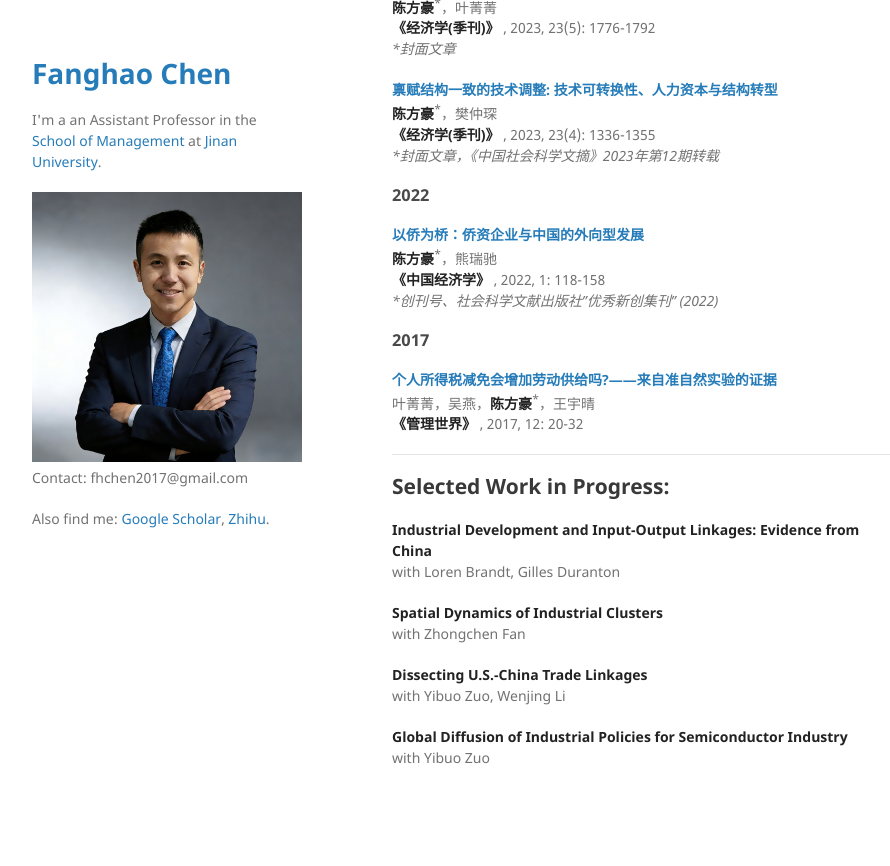
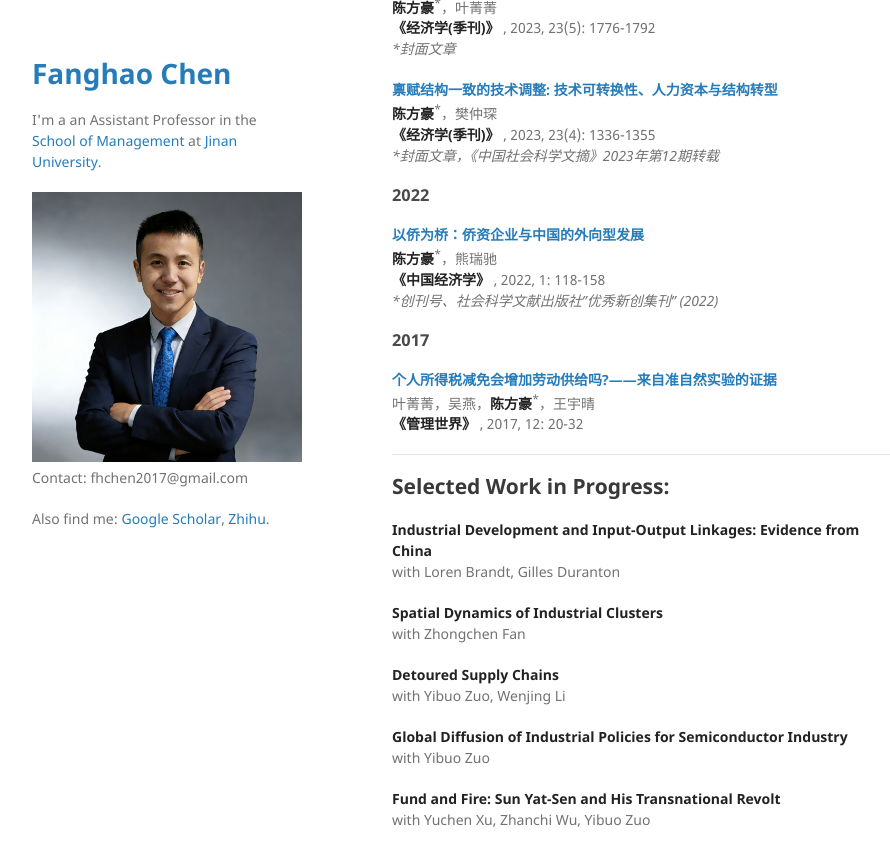
Before and after one commit to FanghaoChen/homepage, a Jekyll site: the page built from research.md, in a window 1280 px wide and 900 px high, scrolled down 1159 px. Shown: the top 866 px of the window, without its empty margins (178-1068 px from the left). Built offline with Jekyll 4.4.1, drawn with Linux system fonts in a browser that asks for light colours; before the commit the page ends 1997 px from its top, so only the background shows below that.

Commit message:
Update research.md

```diff
--- a/research.md
+++ b/research.md
@@ -83,10 +83,13 @@ with Loren Brandt, Gilles Duranton
 **Spatial Dynamics of Industrial Clusters** <br/>
 with Zhongchen Fan
 
-**Dissecting U.S.-China Trade Linkages** <br/>
+**Detoured Supply Chains** <br/>
 with Yibuo Zuo, Wenjing Li
 
 **Global Diffusion of Industrial Policies for Semiconductor Industry** <br/>
 with Yibuo Zuo
 
+**Fund and Fire: Sun Yat-Sen and His Transnational Revolt** <br/>
+with Yuchen Xu, Zhanchi Wu, Yibuo Zuo
+
 <!---  comment syntax --->
```
